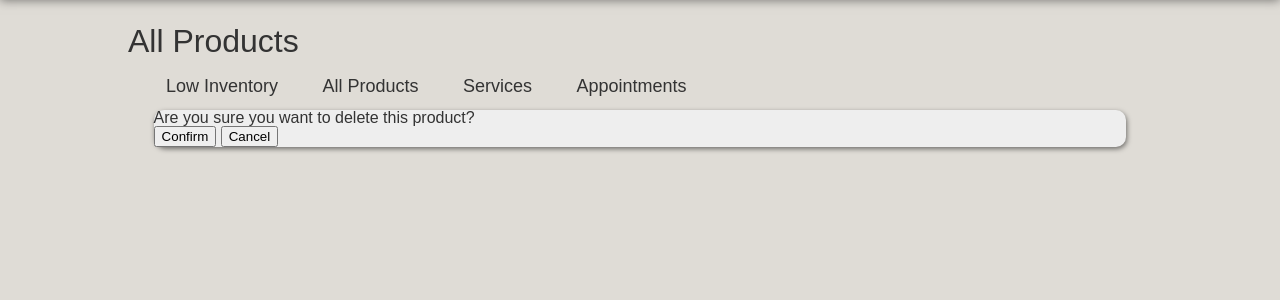
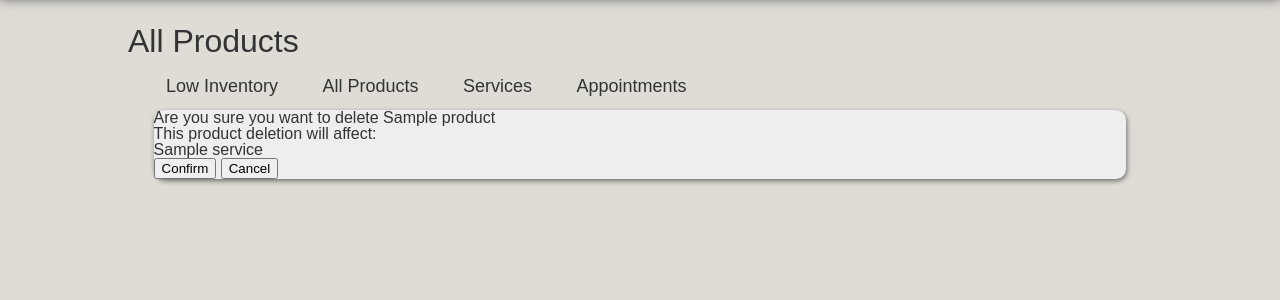
Before and after one commit to OrganicInventory/organic-repo, a Django app: page /products/delete/1 in a window 1280 px wide. Shown: the part 60-360 px from the top of the page. Run offline with Django 3.2, Linux system fonts and the light colour scheme; a user stored in the database is signed in; tables that the repository leaves empty hold one stand-in row (values such as "Sample post"); data that the repository does not hold is empty; some libraries are stand-ins or nearby versions.

Commit message:
product delete warning

```diff
--- a/org_inv/inventory/templates/product_confirm_delete.html
+++ b/org_inv/inventory/templates/product_confirm_delete.html
@@ -2,7 +2,11 @@
 
 {% block content %}
     <form action="" method="post">{% csrf_token %}
-        <p>Are you sure you want to delete this product?</p>
+        <p>Are you sure you want to delete {{ product.name }}</p>
+        <p>This product deletion will affect: </p>
+        {% for service in affected_services %}
+        <p>{{ service.name }}</p>
+        {% endfor %}
         <input type="submit" value="Confirm"/>
         <input type="submit" name="cancel" value="Cancel" />
     </form>
--- a/org_inv/inventory/views.py
+++ b/org_inv/inventory/views.py
@@ -55,6 +55,7 @@ class ProductDetailView(DetailView):
 
 class ProductDeleteView(DeleteView):
     model = Product
+    context_object_name = 'product'
 
     def post(self, request, *args, **kwargs):
         if "cancel" in request.POST:
@@ -75,11 +76,23 @@ class ProductDeleteView(DeleteView):
 
     def get_object(self, queryset=None):
         prod = Product.objects.get(pk=self.kwargs['prod_id'])
-        Amount.objects.filter(product=prod).delete()
         return prod
 
     def get_template_names(self):
         return 'product_confirm_delete.html'
+
+    def get_context_data(self, **kwargs):
+        context = super().get_context_data(**kwargs)
+        context['affected_services'] = self.object.service_set.all()
+        return context
+
+    def delete(self, request, *args, **kwargs):
+        self.object = self.get_object()
+        Amount.objects.filter(product=self.object).delete()
+        success_url = self.get_success_url()
+        self.object.delete()
+        return HttpResponseRedirect(success_url)
+
 
 class AllAppointmentsView(LoginRequiredMixin, ListView):
     model = Appointment
```
